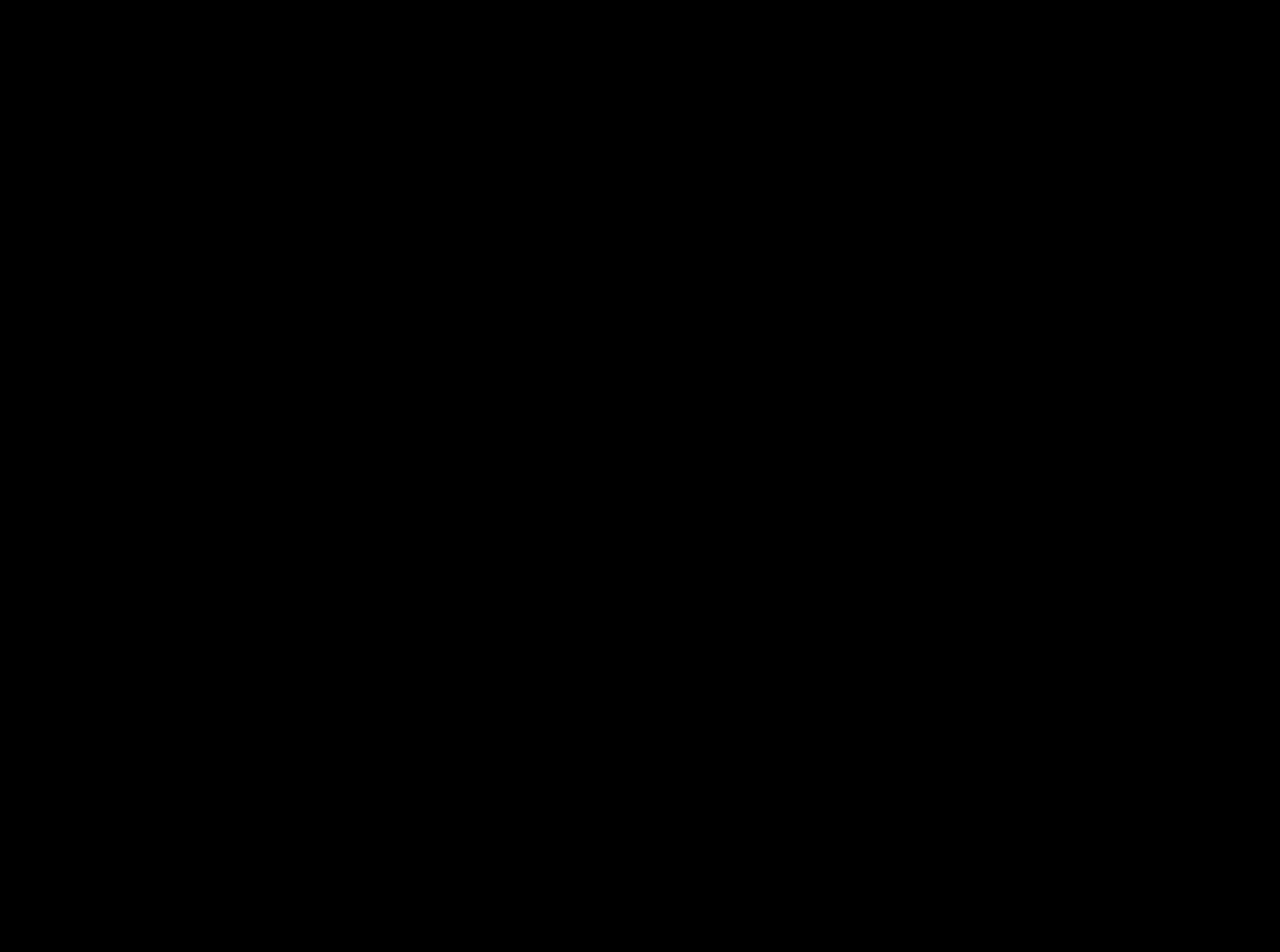
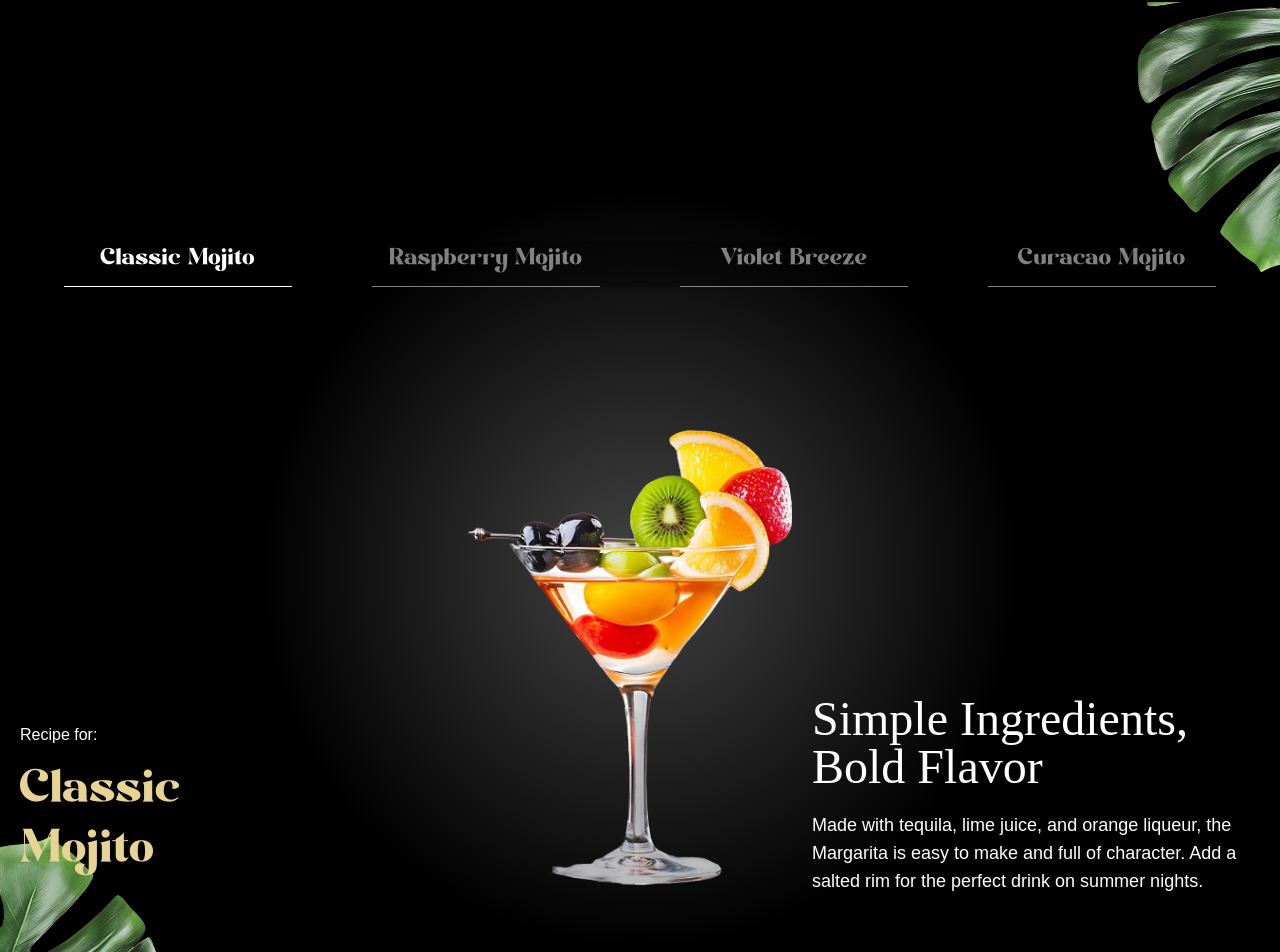
Before and after one commit to sofi161/gsapmocktail, a React (Vite) app: page / in a window 1280 px wide. Shown: the part 3610-4562 px from the top of the page. Before the commit the page ends 3612 px from the top, so only its background shows below. Built offline with nearby package versions, Linux system fonts and the light colour scheme; a web font is replaced by a local one.

Commit message:
menu section done

```diff
--- a/src/App.jsx
+++ b/src/App.jsx
@@ -6,6 +6,7 @@
 import Cocktails from "./components/Cocktails";
 import About from "./components/About";
 import Art from "./components/Art";
+import Menu from "./assets/Menu";
 
 gsap.registerPlugin(ScrollTrigger, SplitText);
 
@@ -17,6 +18,7 @@
       <Cocktails />
       <About />
       <Art />
+      <Menu />
     </main>
   );
 };
--- /dev/null
+++ b/src/assets/Menu.jsx
@@ -0,0 +1,118 @@
+import React, { useRef, useState } from "react";
+import { sliderLists } from "../../constants";
+import { useGSAP } from "@gsap/react";
+import gsap from "gsap";
+
+const Menu = () => {
+  const contentRef = useRef();
+  const [currentIndex, setCurrentIndex] = useState(0);
+
+  useGSAP(() => {
+    gsap.fromTo("#title", { opacity: 0 }, { opacity: 1, duration: 1.4 });
+    gsap.fromTo(
+      ".cocktail img",
+      { opacity: 0, xPercent: -100 },
+      {
+        xPercent: 0,
+        opacity: 1,
+        duration: 1,
+        ease: "power1.inOut",
+      }
+    );
+
+    gsap.fromTo(
+      ".details h2 , .details p",
+      { yPercent: 100, opacity: 0 },
+      {
+        yPercent: 0,
+        opacity: 1,
+        duration: 1,
+        ease: "power1.inOut",
+        stagger: true,
+      }
+    );
+  }, [currentIndex]);
+  const totalCocktails = sliderLists.length;
+  const goToSlide = (index) => {
+    const newIndex = (index + totalCocktails) % totalCocktails;
+    setCurrentIndex(newIndex);
+  };
+
+  const getCocktailAt = (indexoflast) => {
+    return sliderLists[
+      (currentIndex + indexoflast + totalCocktails) % totalCocktails
+    ];
+  };
+
+  const currentCocktail = getCocktailAt(0);
+  const prevCocktail = getCocktailAt(-1);
+  const nextCocktail = getCocktailAt(1);
+  return (
+    <section id="menu" aria-labelledby="menu-heading">
+      <img
+        src="/images/slider-left-leaf.png"
+        alt="left-leaf"
+        id="m-left-leaf"
+      />
+      <img
+        src="/images/slider-right-leaf.png"
+        alt="right-leaf"
+        id="m-right-leaf"
+      />
+
+      <h2 id="menu-heading" className="sr-only">
+        Cocktail Menu
+      </h2>
+
+      <nav className="cocktail-tabs" aria-label="Cocktail Navigation">
+        {sliderLists.map((cocktail, index) => {
+          const isActive = index === currentIndex;
+
+          return (
+            <button
+              key={cocktail.id}
+              className={`
+				${isActive ? "text-white border-white" : "text-white/50 border-white/50"}
+			 `}
+              onClick={() => goToSlide(index)}
+            >
+              {cocktail.name}
+            </button>
+          );
+        })}
+      </nav>
+
+      <div className="content">
+        {/* <div className="arrows">
+            <button className="text-left" onClick={() => getToSlide(currentIndex-1)}>
+                <span>{prevCocktail.name}</span>
+                <img src="/images/right-arrow.png" alt="right-arrow" aria-hidden='true' />
+            </button>
+
+            <button className="text-left" onClick={() => getToSlide(currentIndex+1)}>
+                <span>{nextCocktail.name}</span>
+                <img src="/images/left-arrow.png" alt="left-arrow" aria-hidden='true' />
+            </button>
+        </div> */}
+
+        <div className="cocktail">
+          <img src={currentCocktail.image} className="object-contain" />
+        </div>
+
+        <div className="recipe">
+          <div ref={contentRef} className="info">
+            <p>Recipe for: </p>
+            <p id="title">{currentCocktail.name}</p>
+          </div>
+
+          <div className="details">
+            <h2>{currentCocktail.title}</h2>
+            <p>{currentCocktail.description}</p>
+          </div>
+        </div>
+      </div>
+    </section>
+  );
+};
+
+export default Menu;
--- a/src/index.css
+++ b/src/index.css
@@ -310,7 +310,7 @@
     }
 
     .cocktail {
-            @apply flex-center mt-10;
+      @apply flex-center;
 
       img {
         @apply object-contain h-[60vh];
@@ -321,7 +321,7 @@
       @apply flex max-md:flex-col gap-10 md:items-center justify-between w-full lg:absolute bottom-0;
 
       .info {
-                @apply space-y-4 lg:translate-y-20;
+        @apply space-y-4 lg:translate-y-2;
 
         #title {
           @apply font-modern-negra md:text-6xl text-3xl text-yellow max-w-40;
```
Lines whose indentation alone changed are shown as unchanged.
